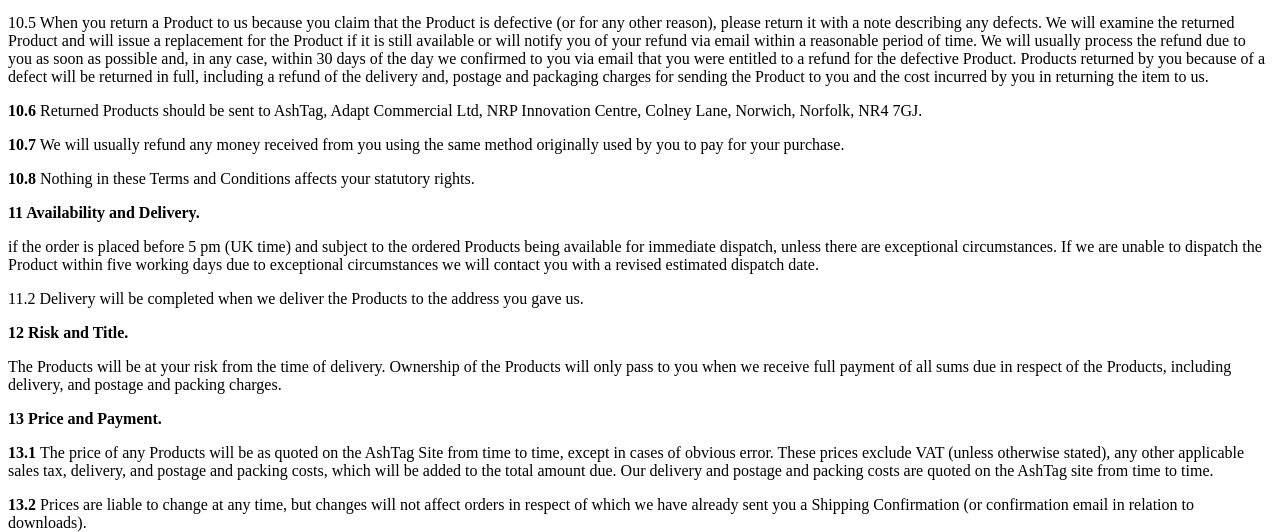
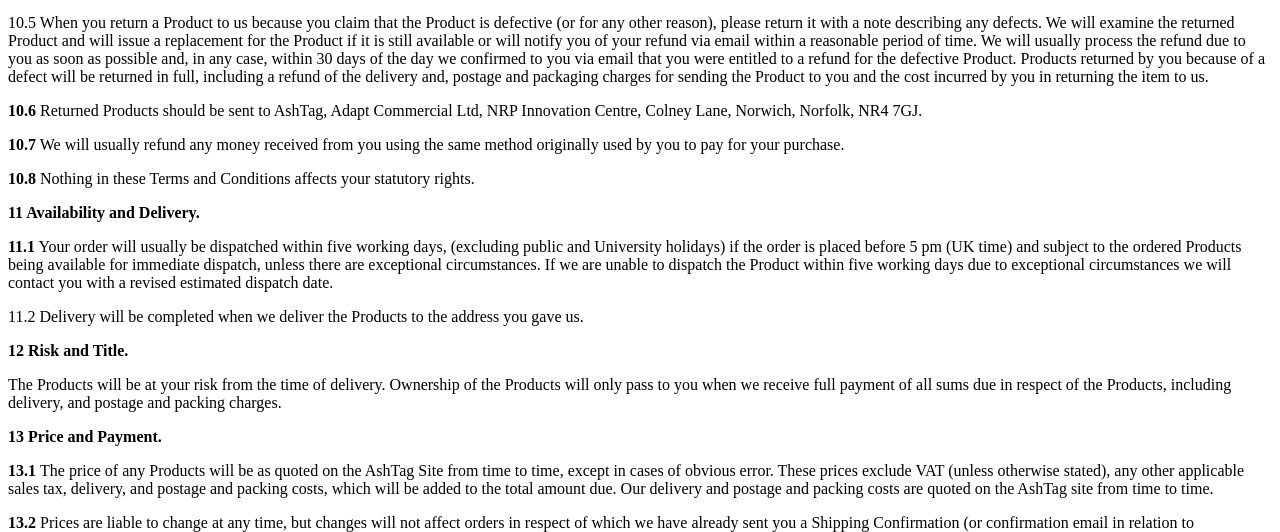
Before and after one commit to sylva-foundation/ashtag, a Django app: page /terms/ in a window 1280 px wide. Shown: the part 2942-3474 px from the top of the page. Run offline with Django 3.2, Linux system fonts and the light colour scheme; parts of the project's set-up code (start-up, migrations or seed data) failed here and were passed over; some libraries are stand-ins or nearby versions.

Commit message:
Fixing missing text in terms

```diff
--- a/templates/public/terms.html
+++ b/templates/public/terms.html
@@ -65,7 +65,7 @@
     <p><b>10.7</b> We will usually refund any money received from you using the same method originally used by you to pay for your purchase.</p>
     <p><b>10.8</b> Nothing in these Terms and Conditions affects your statutory rights.</p>
     <p><b>11 Availability and Delivery. </b></p>
- if the order is placed before 5 pm (UK time) and subject to the ordered Products being available for immediate dispatch, unless there are exceptional circumstances. If we are unable to dispatch the Product within five working days due to exceptional circumstances we will contact you with a revised estimated dispatch date.</p>
+    <p><b>11.1</b> Your order will usually be dispatched within five working days, (excluding public and University holidays) if the order is placed before 5 pm (UK time) and subject to the ordered Products being available for immediate dispatch, unless there are exceptional circumstances. If we are unable to dispatch the Product within five working days due to exceptional circumstances we will contact you with a revised estimated dispatch date.</p>
     <p>11.2 Delivery will be completed when we deliver the Products to the address you gave us.</p>
     <p><b>12 Risk and Title. </b></p>
     <p>The Products will be at your risk from the time of delivery. Ownership of the Products will only pass to you when we receive full payment of all sums due in respect of the Products, including delivery, and postage and packing charges.</p>
```
